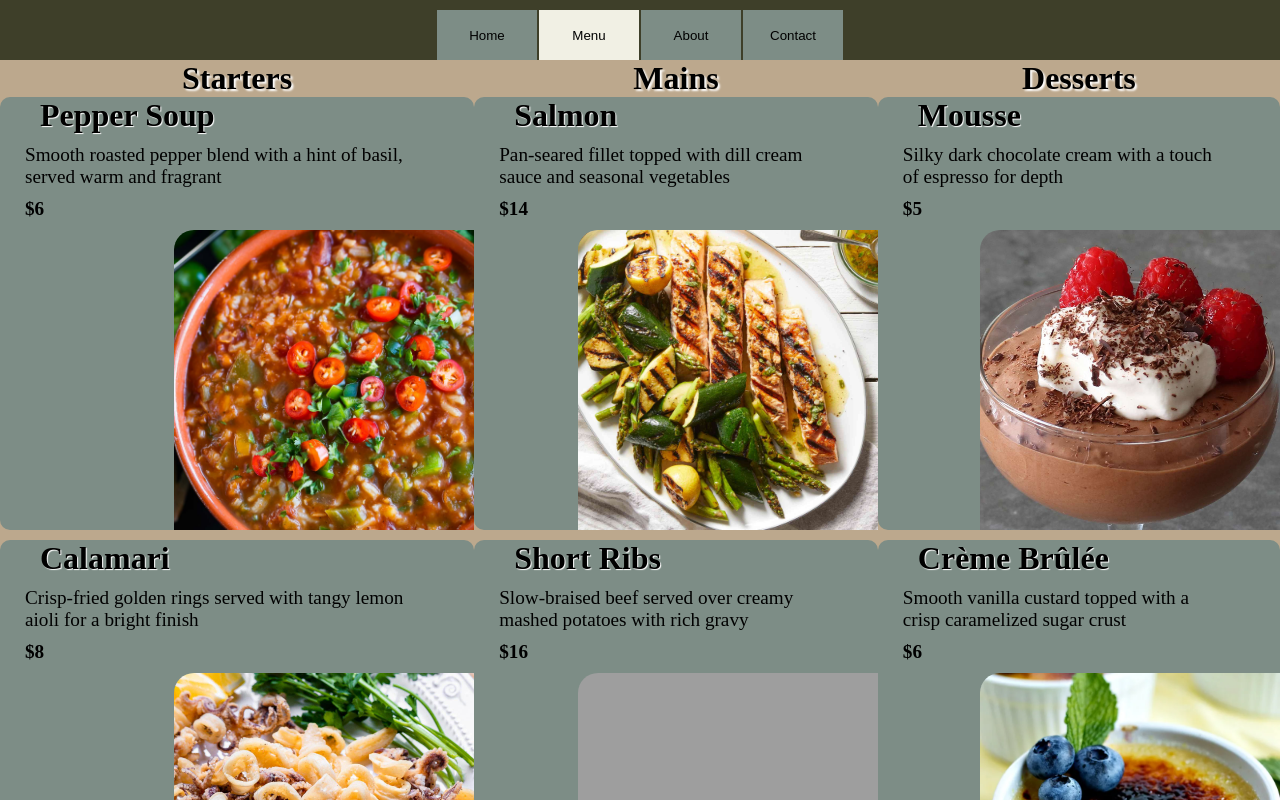
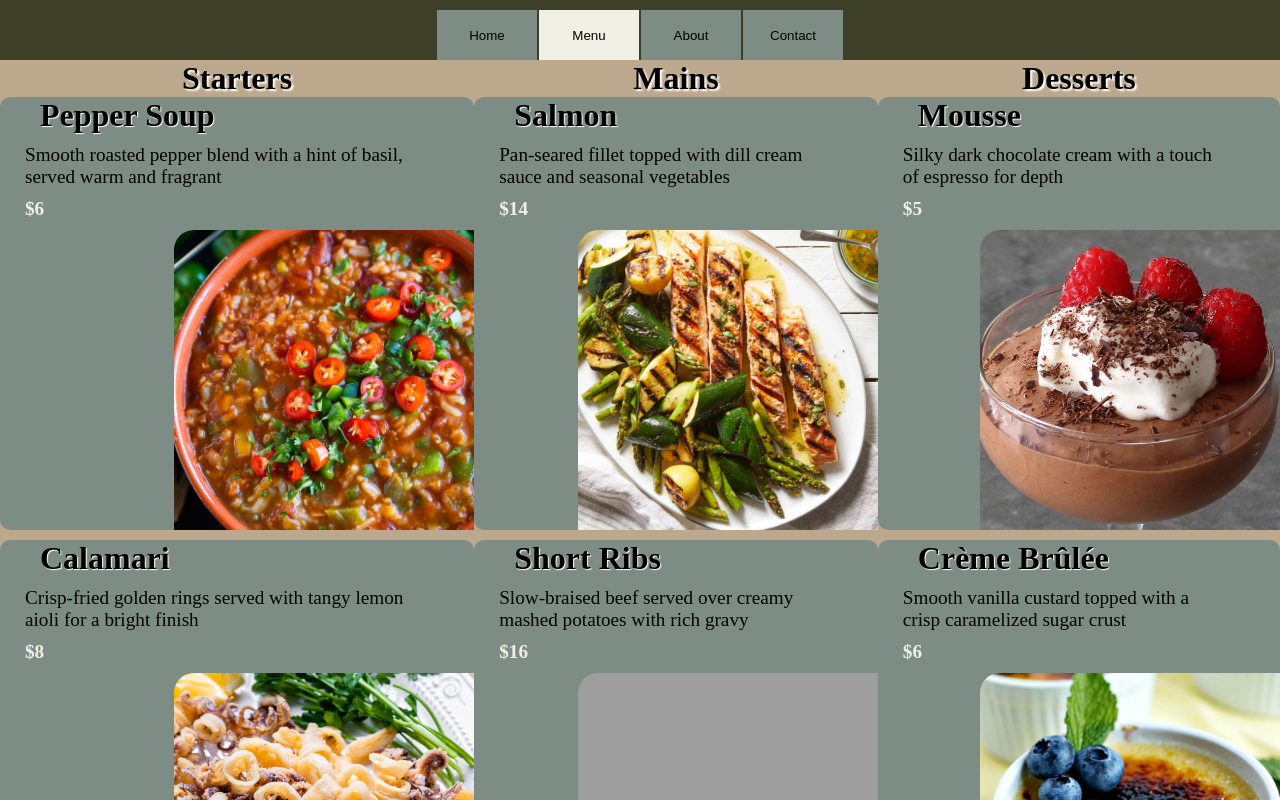
Before and after one commit to lou-bou/restaurant-page, a website built with webpack: page src/template.html in a window 1280 px wide. Both pictures are taken after a click on the button "Menu". Shown: the top 800 px of the page. Built offline with nearby package versions, Linux system fonts and the light colour scheme; grey boxes are pictures that could not be loaded.

Commit message:
Change menu prices color

```diff
--- a/src/menu.css
+++ b/src/menu.css
@@ -43,6 +43,7 @@
 
 #menu .price {
     font-weight: bold;
+    color: #F1F0E4;
 }
 
 #menu img {
```
